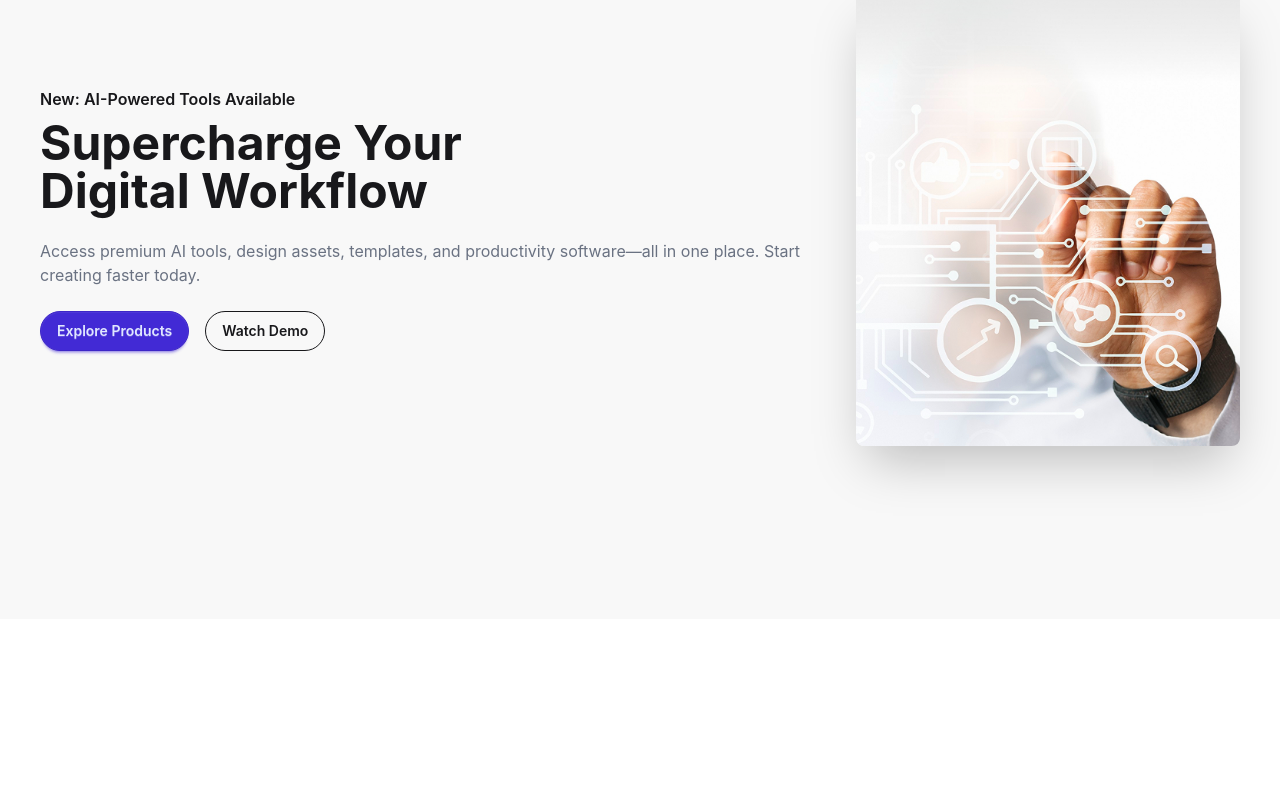
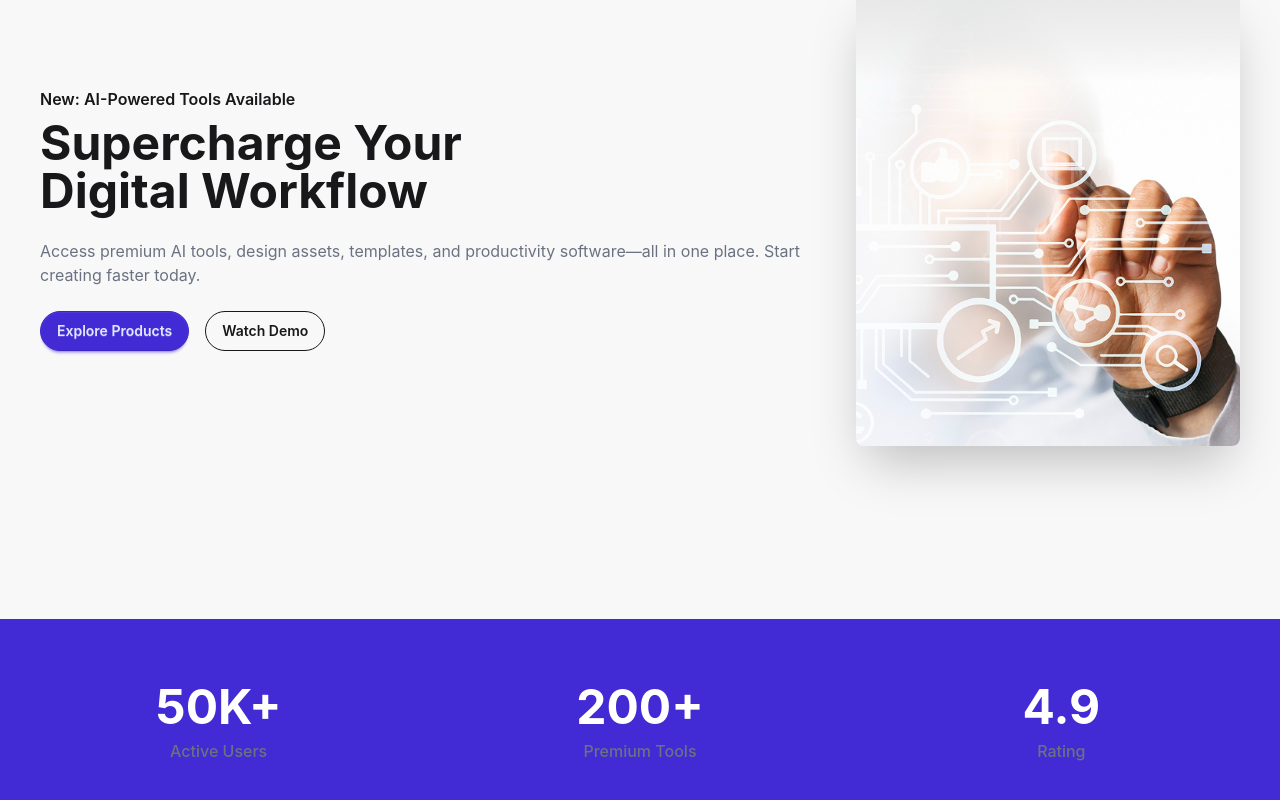
Before and after one commit to nh08022001-arch/digitools-platform-a6, a React (Vite) app: page / in a window 1280 px wide. Shown: the part 246-1046 px from the top of the page. Before the commit the page ends 865 px from the top, so only its background shows below. Built offline with nearby package versions, Linux system fonts and the light colour scheme.

Commit message:
stats section coded

```diff
--- a/src/App.jsx
+++ b/src/App.jsx
@@ -2,6 +2,7 @@
 import './App.css'
 import Navbar from './components/Navbar'
 import Banner from './components/Banner'
+import Stats from './components/Stats'
 
 function App() {
 
@@ -9,6 +10,7 @@ function App() {
     <>
    < Navbar/>
    < Banner/>
+   <Stats/>
      </>
   )
 }
--- /dev/null
+++ b/src/components/Stats.jsx
@@ -0,0 +1,28 @@
+import React from "react";
+
+const statsData = [
+  { value: "50K+", label: "Active Users" },
+  { value: "200+", label: "Premium Tools" },
+  { value: "4.9", label: "Rating" },
+];
+
+const Stats = () => {
+  return (
+    <section className="py-16 bg-primary">
+      <div className="max-w-7xl mx-auto px-6">
+        <div className="grid grid-cols-1 sm:grid-cols-3 gap-8 text-center">
+          {statsData.map((stat, index) => (
+            <div key={index} className="flex flex-col items-center">
+              <h2 className="text-4xl sm:text-5xl font-bold text-white">
+                {stat.value}
+              </h2>
+              <p className="mt-2 text-gray-500 font-medium">{stat.label}</p>
+            </div>
+          ))}
+        </div>
+      </div>
+    </section>
+  );
+};
+
+export default Stats;
```
